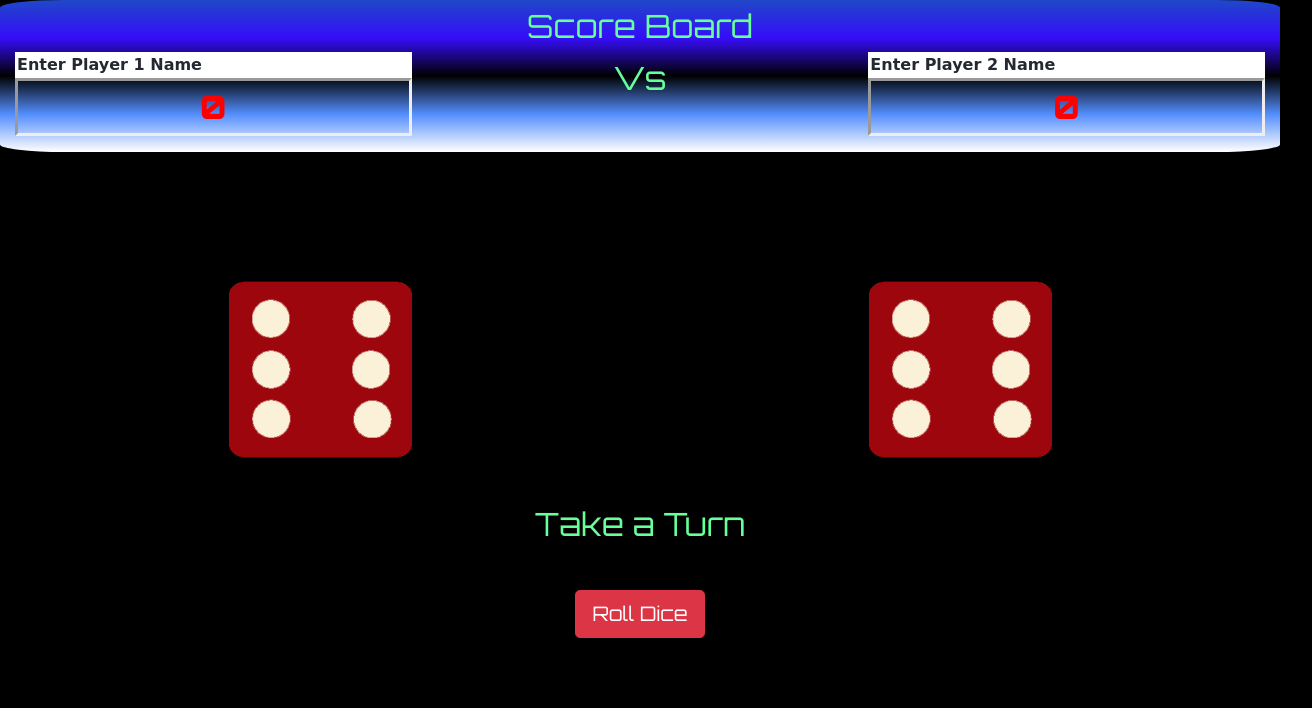
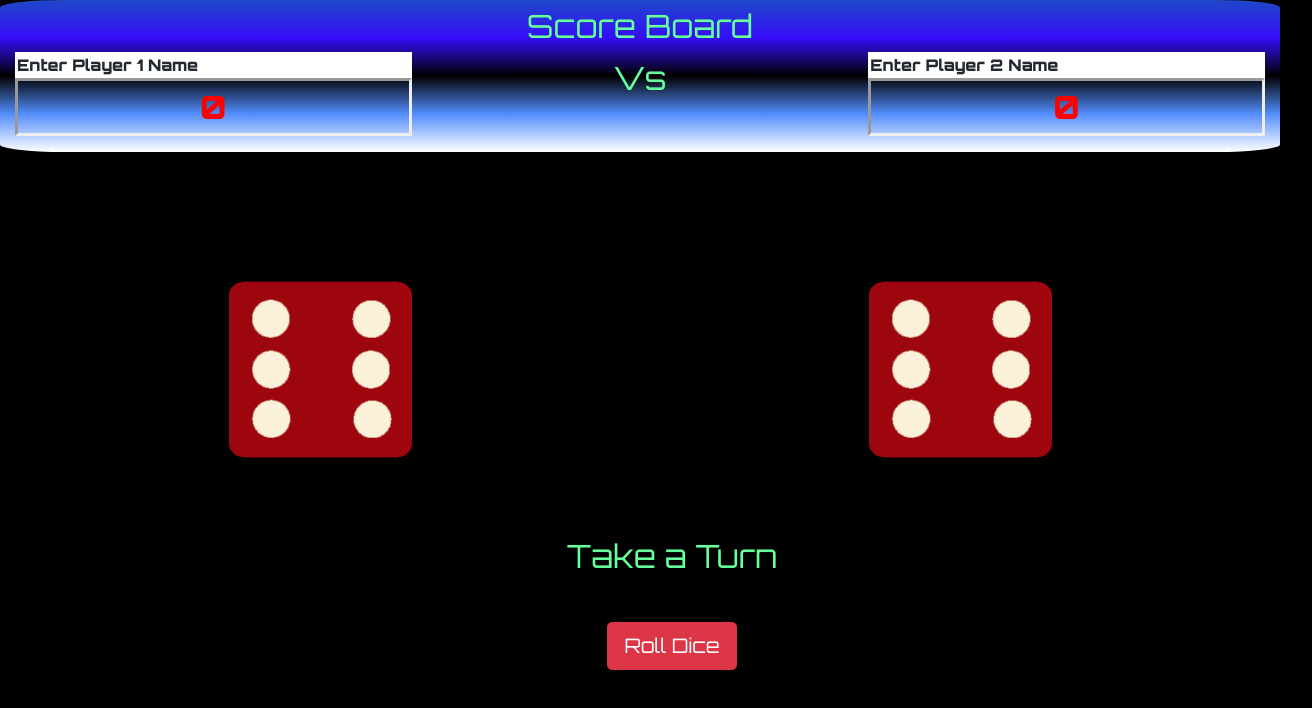
Before and after one commit to megeb/dice, a plain HTML site: page index.html in a window 1280 px wide. Shown: the whole page, 1312 px wide, since content can reach past the window. Drawn offline with nearby package versions, Linux system fonts and the light colour scheme.

Commit message:
Update styles.css
.pName font-family change, .start - margin added.

```diff
--- a/styles.css
+++ b/styles.css
@@ -36,7 +36,6 @@ p, .top {
 .pName {
   font-size: 1rem;
   color: #232931;
-  font-family: cursive;
   font-weight: bolder;
 }
 
@@ -46,6 +45,10 @@ p, .top {
   font-weight: bolder;
   text-shadow: none;
   width: 100%;
+}
+
+.start {
+  margin: 2.5%;
 }
 
 /* Media queries */
```
